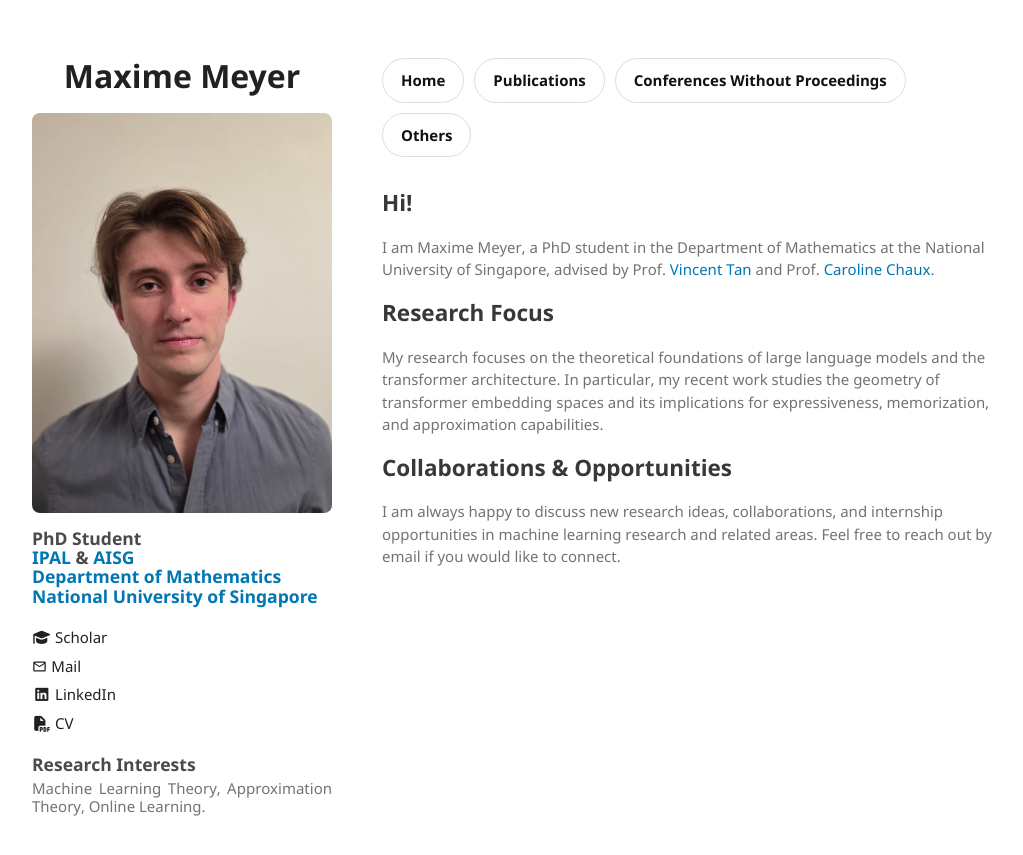
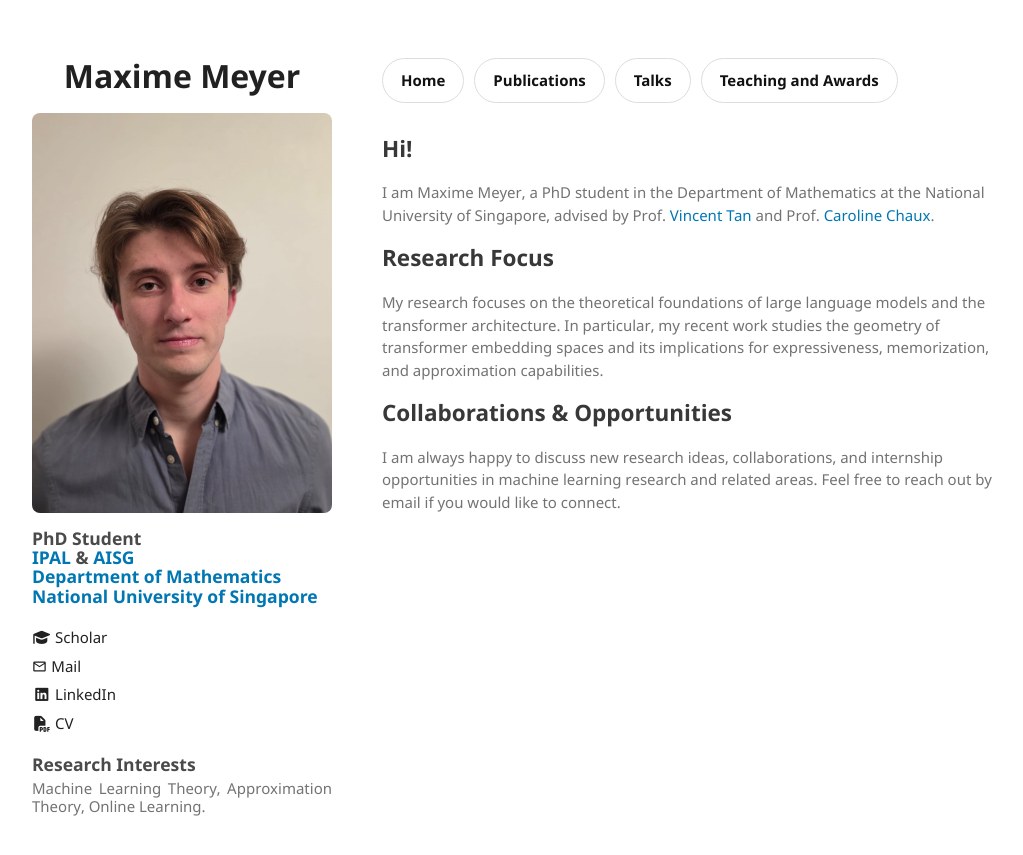
Before and after one commit to meyermaxime/meyermaxime.github.io, a Jekyll site: the page built from index.html, in a window 1280 px wide. Shown: the top 855 px of the page, without its empty margins (128-1151 px from the left). Built offline with Jekyll 4.4.1, drawn with Linux system fonts in a browser that asks for light colours.

Commit message:
Update default.html

```diff
--- a/_layouts/default.html
+++ b/_layouts/default.html
@@ -147,8 +147,8 @@ Machine Learning Theory, Approximation Theory, Online Learning.
   <nav class="topnav">
     <a href="{{ '/' | relative_url }}">Home</a>
     <a href="{{ '/publications.html' | relative_url }}">Publications</a>
-	<a href="{{ '/conferences.html' | relative_url }}">Conferences Without Proceedings</a>
-    <a href="{{ '/others.html' | relative_url }}">Others</a>
+	<a href="{{ '/conferences.html' | relative_url }}">Talks</a>
+    <a href="{{ '/others.html' | relative_url }}">Teaching and Awards</a>
   </nav>
 
   {{ content }}
```
